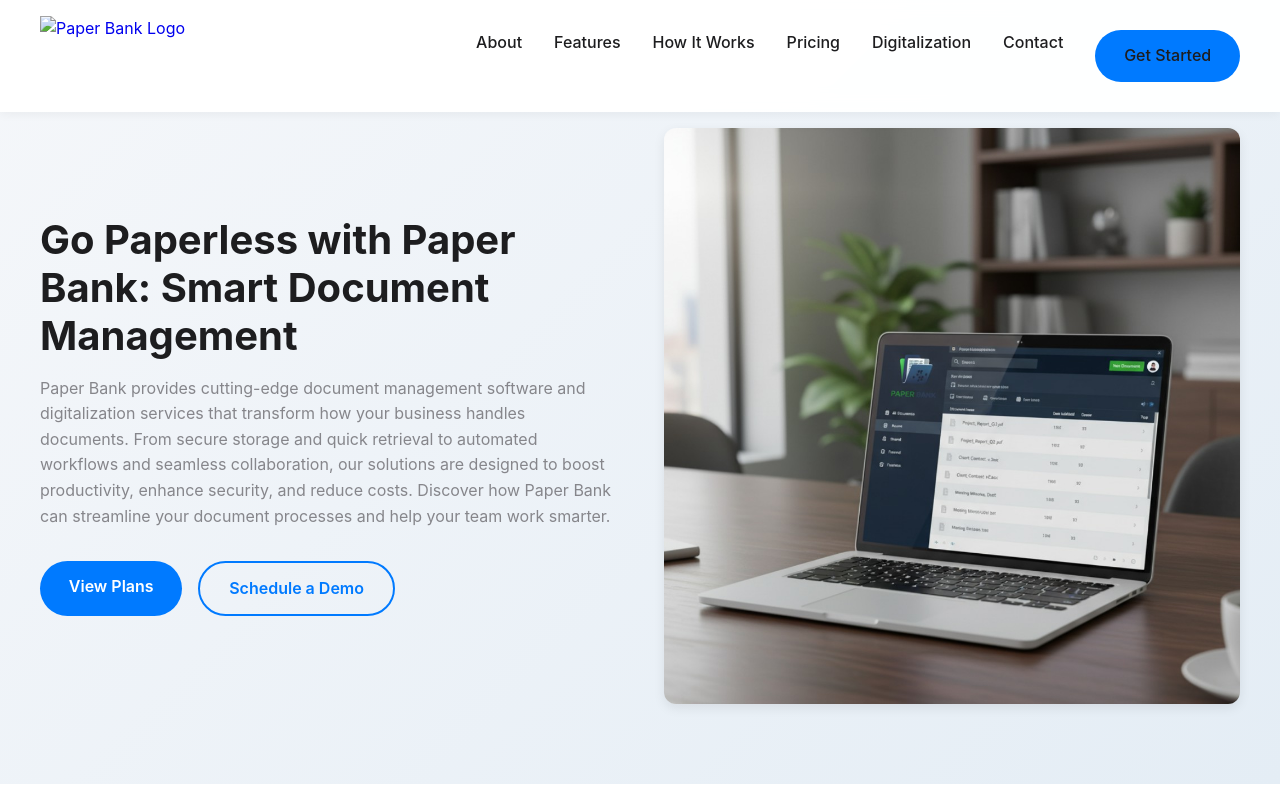
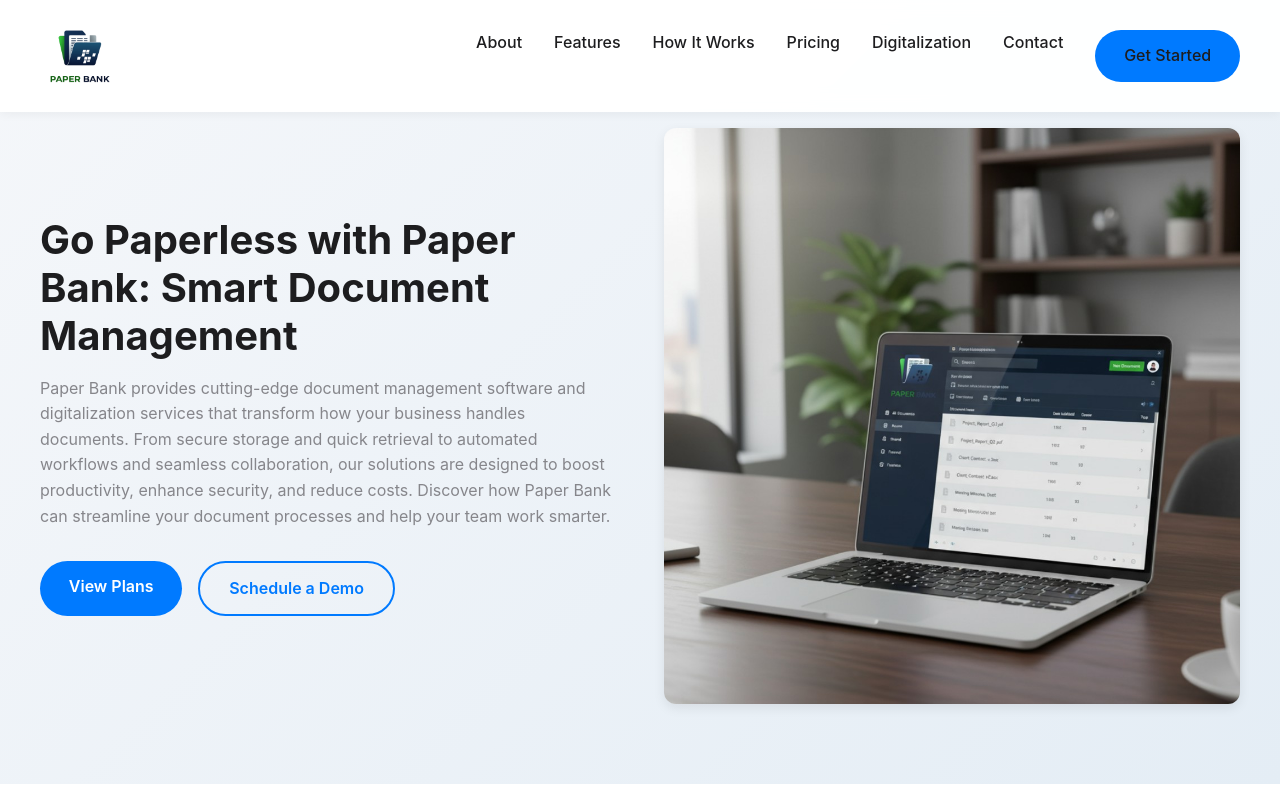
Before and after one commit to saguchay/paperbank, a plain HTML site: page index.html in a window 1280 px wide. Shown: the top 800 px of the page. Drawn offline with Linux system fonts and the light colour scheme; the site is published under a folder, as on GitHub Pages, so addresses that start at the root find nothing.

Commit message:
index.html

```diff
--- a/index.html
+++ b/index.html
@@ -813,7 +813,7 @@
     <header>
         <div class="nav-container">
             <a href="#" class="logo">
-                <img src="/images/logo_paper_bank.png" alt="Paper Bank Logo">
+                <img src="images/logo_paper_bank.png" alt="Paper Bank Logo">
             </a>
             <button class="mobile-menu-btn">
                 <i class="fas fa-bars"></i>
```
